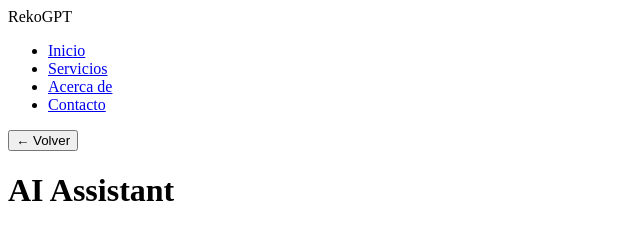
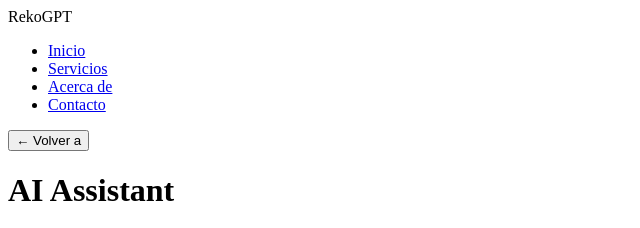
Before and after one commit to Bhlz/RekoGPTAI, a website: page public/index.html in a window 1280 px wide. Shown: the top 228 px of the page, 0-640 px from the left. Drawn offline with Linux system fonts and the light colour scheme.

Commit message:
mensajdde

```diff
--- a/public/index.html
+++ b/public/index.html
@@ -25,7 +25,7 @@
     </header>
 
     <div class="container">
-        <button class="back-button" onclick="goBack()">← Volver</button>
+        <button class="back-button" onclick="goBack()">← Volver a </button>
 
         <div class="home-section" id="homeSection">
             <div class="face-container">
```
